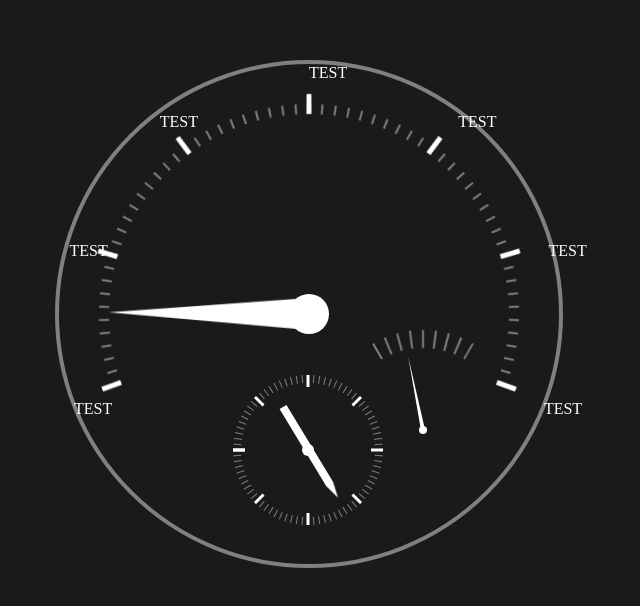
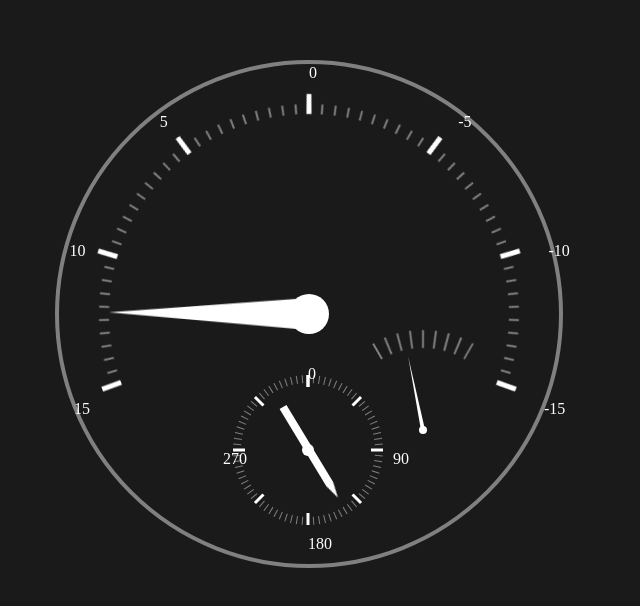
Before and after one commit to flavienliger/Gauge, a plain HTML site: page demo/demo.html in a window 1280 px wide. Shown: the part 150-756 px from the top of the page, without its empty margins (336-976 px from the left). Drawn offline with Linux system fonts and the light colour scheme.

Commit message:
Measure update
- fix angle
- add value of measure

```diff
--- a/demo/demo.html
+++ b/demo/demo.html
@@ -55,7 +55,9 @@
                 end: 200
             },
             unit: {
-                repeat: 7
+                repeat: 7,
+                start: 15,
+                end: -15
             }
         });
 
@@ -74,8 +76,14 @@
                 height: 8,
                 marge: 10
             },
+            angle: {
+                start: 90,
+                end: 450
+            },
             unit: {
-                repeat: 0
+                repeat: 4,
+                start: 0,
+                end: 270
             }
         });
 
--- a/src/gauge.js
+++ b/src/gauge.js
@@ -349,8 +349,8 @@
                     end: pF(opt.angle.end)||360
                 },
                 unit: {
-                    min: typeof opt.unit.min !== 'undefined'? pF(opt.unit.min):0,
-                    max: typeof opt.unit.max !== 'undefined'? pF(opt.unit.max):10,
+                    start: typeof opt.unit.start !== 'undefined'? pF(opt.unit.start):0,
+                    end: typeof opt.unit.end !== 'undefined'? pF(opt.unit.end):10,
                     repeat: typeof opt.unit.repeat !== 'undefined'? parseInt(opt.unit.repeat): 9,
                     font: 'arial',
                     size: pF(opt.unit.size)||12
@@ -396,22 +396,30 @@
             parent.style.left = 0;
             parent.style.color = 'white';
 
-            var start = option.angle.start+180;
             var child;
-            var rangeAngle = option.angle.start - option.angle.end;
-            var angle = Math.abs(rangeAngle/(option.main.repeat-1));
+
+            var startAngle = option.angle.start+180;
+            var rangeAngle = Math.abs(option.angle.start - option.angle.end);
+            var repeat = option.unit.repeat + (rangeAngle == 360? 0: -1);
+            var angle = rangeAngle/repeat;
+
+            var startUnit = option.unit.start;
+            var rangeUnit = Math.abs(option.unit.start - option.unit.end);
+            var unit = rangeUnit/(option.unit.repeat-1);
 
             for(var i=0; i<option.unit.repeat; i++){
                 child = document.createElement('p');
                 child.style.position = 'absolute';
                 child.style.margin = 0;
-                child.style.left = (option.width/2 * Math.cos(degreeToRadian(start)) + option.width/2) + 'px';
-                child.style.top =  (option.height/2 * Math.sin(degreeToRadian(start)) + option.height/2) + 'px';
+                child.style.fontSize = option.unit.size;
+                child.style.left = (option.width/2 * Math.cos(degreeToRadian(startAngle)) + option.width/2) + 'px';
+                child.style.top =  (option.height/2 * Math.sin(degreeToRadian(startAngle)) + option.height/2) + 'px';
 
-                child.innerHTML = 'TEST';
-
+                child.innerHTML = startUnit;
+                startUnit += (roundNumber(unit, 3)*(option.unit.start>option.unit.end?-1:1));
+                console.log('angle', startAngle, Math.cos(degreeToRadian(startAngle)), Math.sin(degreeToRadian(startAngle)));
                 parent.appendChild(child);
-                start += angle;
+                startAngle += angle;
             }
 
             $obj.appendChild(parent);
--- a/src/tools.js
+++ b/src/tools.js
@@ -137,6 +137,19 @@ var getObj = function(inp){
     return obj;
 };
 
+/**
+* Return round number with offset
+* @param {Number} n original number
+* @param {Number} o offset
+* @returns {Number}
+*/
+var roundNumber = function(n, o){
+    var offset = Math.pow(10, o);
+    n *= offset;
+    n = Math.round(n)/offset;
+    return n;
+}
+
 // not used
 var hasStyle = function(obj, property){
     return window.getComputedStyle(obj, null).getPropertyValue(property);
```
